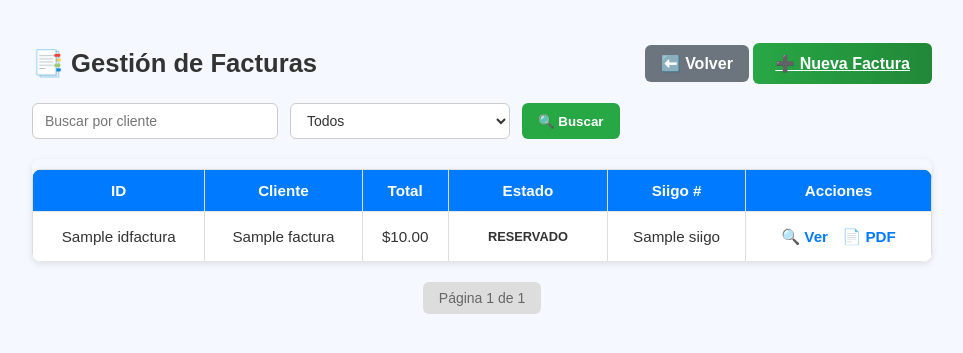
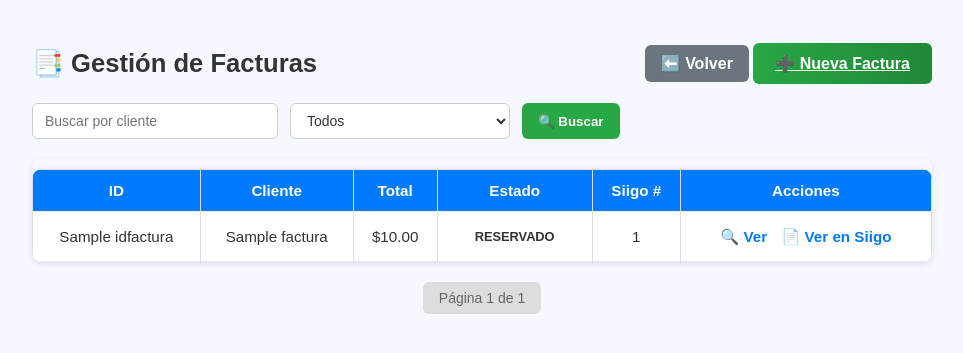
Before and after one commit to RickyFreefly/Frontend_AAV, a Flask app: template templates/facturas.html in a window 1280 px wide. Shown: the top 353 px of the page, without its empty margins (158-1121 px from the left). Run offline with Flask 3, Linux system fonts and the light colour scheme; the template is opened without the code that fills it: most values are stand-ins (such as "Sample title", 1, 10 or a date in 2020).

Commit message:
Ajustes Facturas!

```diff
--- a/templates/facturas.html
+++ b/templates/facturas.html
@@ -48,17 +48,20 @@
         {{ f.estado }}
       </span>
     </td>
-          <td data-label="Siigo #">{{ f.siigo or '—' }}</td>
+    <td data-label="Siigo #">{{ f.siigo_number or '—' }}</td>
     <td data-label="Acciones">
       <a href="{{ url_for('facturas.detalle_factura', id=f.idfactura) }}" class="btn-link">🔍 Ver</a>
+
       {% if f.public_url %}
-              <a href="{{ f.public_url }}" target="_blank" class="btn-link">📄 PDF</a>
+        <!-- 🔗 Botón PDF solo si la factura ya fue enviada a Siigo -->
+        <a href="{{ f.public_url }}" target="_blank" class="btn-link" title="Ver en Siigo">
+          📄 Ver en Siigo
+        </a>
       {% endif %}
     </td>
   </tr>
   {% endfor %}
-      </tbody>
-    </table>
+</tbody> </table>
   </div>
 
   <!-- 📑 Paginación -->
```
Lines whose indentation alone changed are shown as unchanged.
